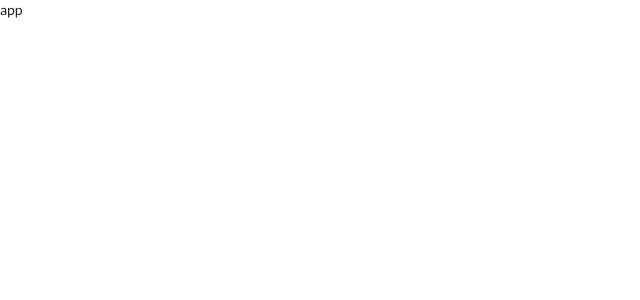
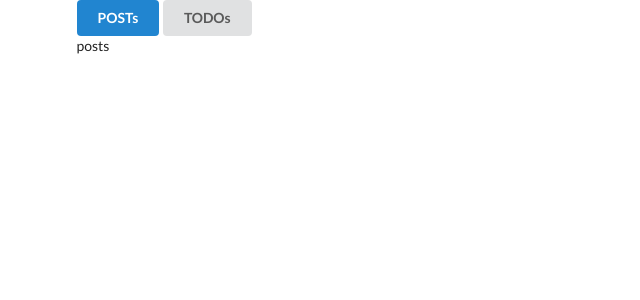
Before and after one commit to Sungmiii/react_hook, a React (Create React App) app: page / in a window 1280 px wide. Shown: the top 300 px of the page, without its empty margins (0-640 px from the left). Built offline with nearby package versions, Linux system fonts and the light colour scheme.

Commit message:
basic classbased toggle

```diff
--- a/src/components/App.js
+++ b/src/components/App.js
@@ -1,9 +1,26 @@
 import React from 'react';
 
 class App extends React.Component {
+    state = { resource: 'posts' }
     render() {
         return (
-            <div>app</div>
+            <div className="ui container">
+                <div className="content">
+                    <button
+                        className="ui button primary"
+                        onClick={() => this.setState({ resource: 'posts' })}
+                    >
+                        POSTs
+                    </button>
+                    <button
+                        onClick={() => this.setState({ resource: 'todos' })}
+                        className="ui button"
+                    >
+                        TODOs
+                    </button>
+                </div>
+                {this.state.resource}
+            </div>
         )
     }
 };
```
